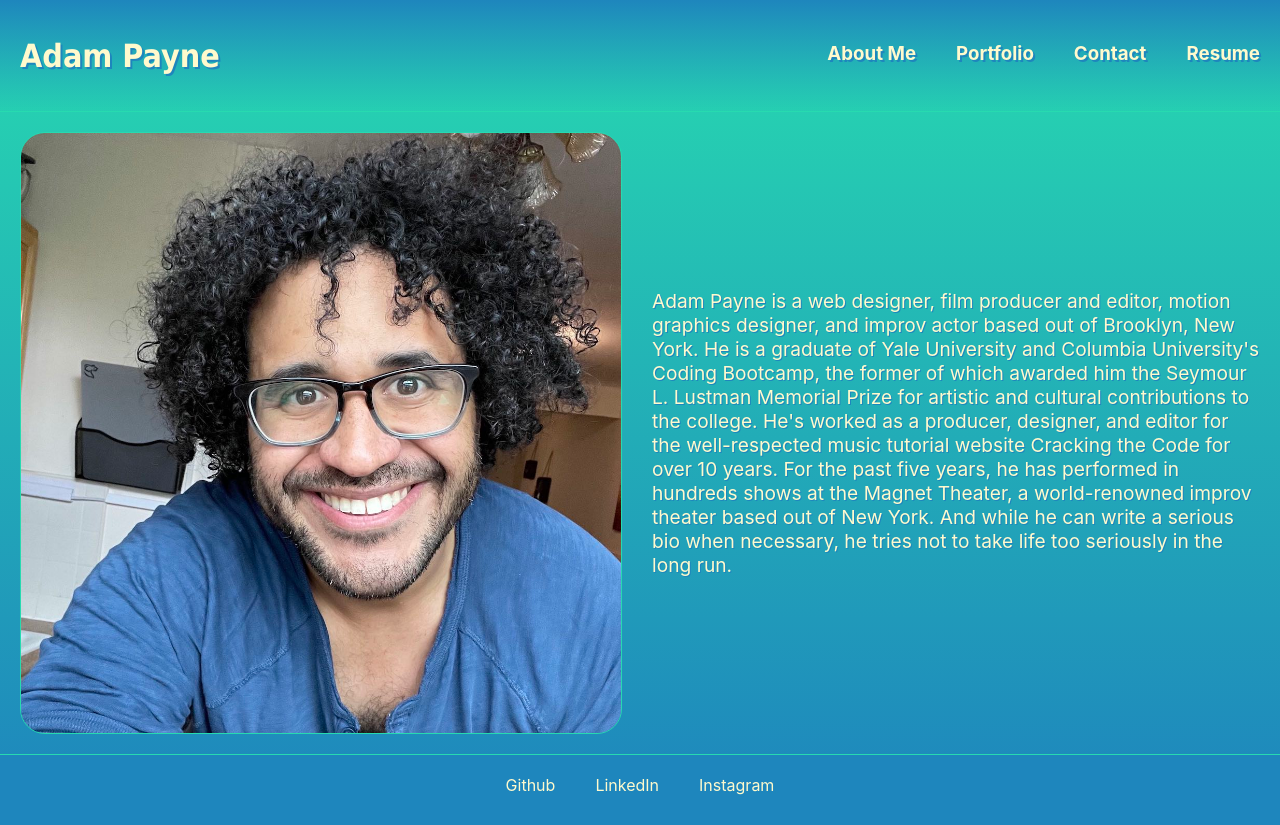
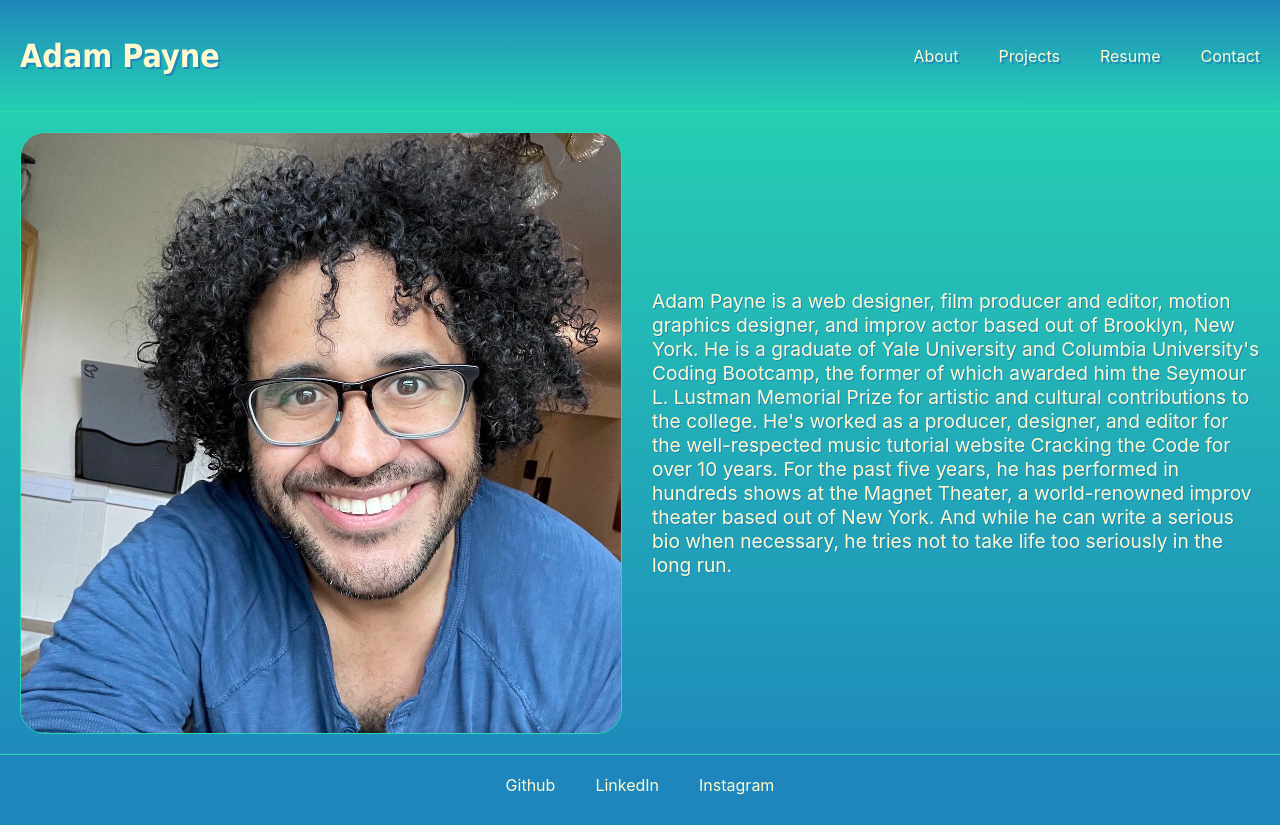
Before and after one commit to MrSumada/adam-payne-portfoli2.0, a React (Create React App) app: page / in a window 1280 px wide. Built offline with nearby package versions, Linux system fonts and the light colour scheme.

Commit message:
add navbar clicks

```diff
--- a/src/App.js
+++ b/src/App.js
@@ -10,23 +10,41 @@ function App() {
 
   const [categories] = useState([
     {
-      name: 'about me',
+      name: 'About Me',
       description: 'A description of web designer, Adam Payne',
     },
-    { name: 'portfolio', description: 'Portraits of people in my life' },
-    { name: 'resume', description: 'Delicious delicacies' },
-    { name: 'contact', description: 'Fields, farmhouses, waterfalls, and the beauty of nature' },
+    { name: 'Portfolio', description: 'Some projects from Adam Payne' },
+    { name: 'Resume', description:"'Adam's skills" },
+    { name: 'Contact', description: 'Reach out to Adam' },
   ]);
 
-  const [currentCategory, setCurrentCategory] = useState(categories[0]);
+  const [currentPage, setCurrentPage] = useState('About');
 
-  const [contactSelected, setContactSelected] = useState(false);
+  const renderPage = () => {
+    if (currentPage === 'About') {
+      return <About />;
+    }
+    // if (currentPage === 'Projects') {
+    //   return <Projects />;
+    // }
+    // if (currentPage === 'Resume') {
+    //   return <Resume />;
+    // }
+    // return <Contact />;
+  };
+
+  const handlePageChange = (page) => setCurrentPage(page);
+
 
   return (
     <div className='container'>
-      <Nav />
+      <Nav
+        categories={categories}
+        currentPage={currentPage}
+        handlePageChange={handlePageChange}
+      />
       <main>
-        <About />
+        {renderPage()}
       </main>
       <Footer />
     </div>
--- a/src/components/Nav/index.js
+++ b/src/components/Nav/index.js
@@ -3,18 +3,44 @@ import React from "react";
 function Nav(props) {
     const {
         categories = [],
-        CurrentCategory,
-        setCurrentCategory
+        currentPage,
+        setCurrentPage,
+        handlePageChange
     } = props;
 
     return (
         <header className="flex-row px-2">
             <a href="/"><h2 className="px-2">Adam Payne</h2></a>
             <nav className="flex-row">
-                <a href="/"><h3 className="px-2">About Me</h3></a>
-                <a href="/"><h3 className="px-2">Portfolio</h3></a>
-                <a href="/"><h3 className="px-2">Contact</h3></a>
-                <a href="/"><h3 className="px-2">Resume</h3></a>
+                <a
+                    href="#about"
+                    onClick={() => handlePageChange('About')}
+                    className={currentPage === 'About' ? 'nav-link active' : 'nav-link'}
+                >
+                    About
+                </a>
+                <a
+                    href="#projects"
+                    onClick={() => handlePageChange('Projects')}
+                    className={currentPage === 'Projects' ? 'nav-link active' : 'nav-link'}
+                >
+                    Projects
+                </a>
+                <a
+                    href="#resume"
+                    onClick={() => handlePageChange('Resume')}
+                    className={currentPage === 'Resume' ? 'nav-link active' : 'nav-link'}
+                >
+                    Resume
+                </a>
+                <a
+                    href="#Contact"
+                    onClick={() => handlePageChange('Contact')}
+                    className={currentPage === 'Contact' ? 'nav-link active' : 'nav-link'}
+                >
+                    Contact
+                </a>
+
             </nav>
 
         </header>
--- a/src/index.css
+++ b/src/index.css
@@ -41,9 +41,11 @@ h2, h3, a {
   text-shadow: 2px 2px 0px var(--bg-2-color);
 }
 
-a {
+li, a {
+  list-style-type: none;
   text-decoration: none;
   margin: 0 20px;
+  cursor: pointer;
 }
 
 .container {
```
